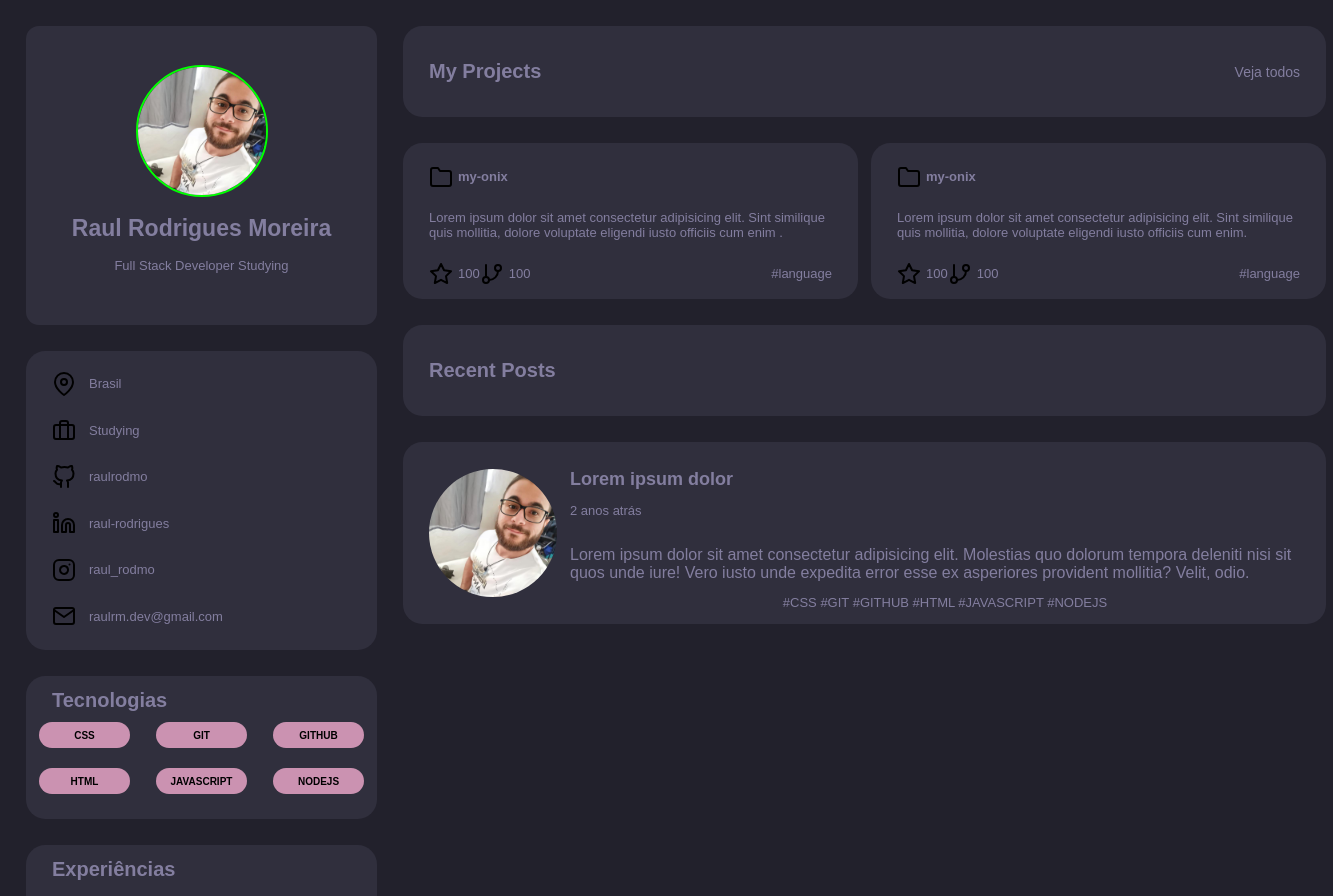
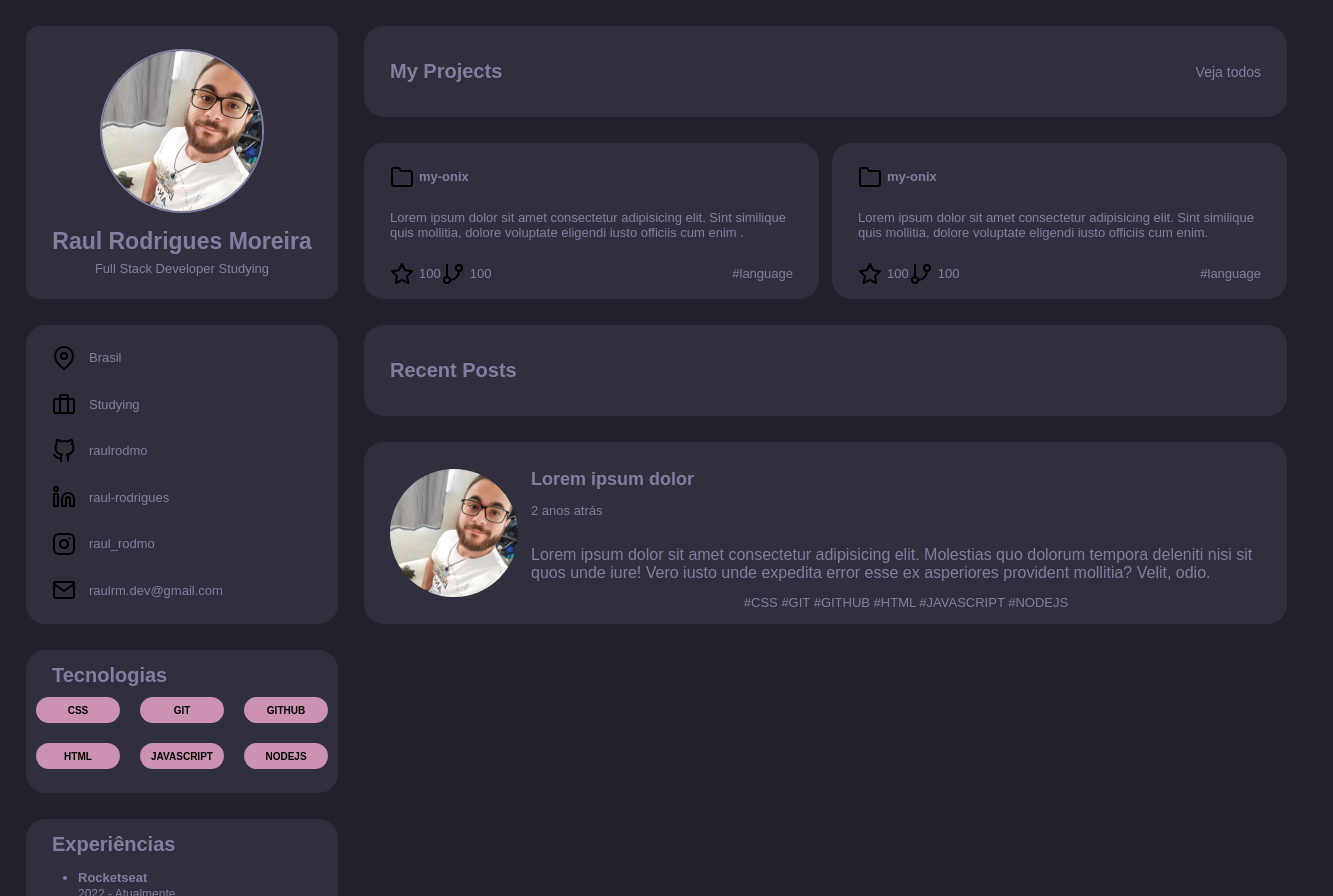
Before and after one commit to raulrodmo/Desafio04PortfolioRocketseat, a plain HTML site: page index.html in a window 1280 px wide. Shown: the top 896 px of the page, 1333 px wide, since content can reach past the window. Drawn offline with Linux system fonts and the light colour scheme.

Commit message:
update portifolio

```diff
--- a/index.html
+++ b/index.html
@@ -14,7 +14,7 @@
     <main>
     <div
       id="profile">
-      <img class="profile" id= "p-img" src="./assets/imgpeople.jpg" alt="failed" width="128px" height="128px">
+      <img class="profile" id= "p-img" src="./assets/imgpeople.jpg" alt="failed" width="160px" height="160px">
       <h1 class="profile" id="p-name">Raul Rodrigues Moreira</h1>
       <p class="profile" id="p-complement-name">
         Full Stack Developer Studying
--- a/style.css
+++ b/style.css
@@ -2,6 +2,7 @@
     font-family: 'Merriweather', sans-serif;
     font-size: 13px;
     color: #837E9F;
+    padding: 0;
 }
 
 body{
@@ -11,27 +12,34 @@ body{
 }
 
 #profile{
-    padding: 3rem 0 0 0;
-    text-align: center;
-    width: 27rem;
-    height: 20rem;
+    width: 24rem;
+    height: 21rem;
     background-color: #302F3D;
     border-radius: 1rem;
+    display: flex;
+    flex-direction: column;
+    align-items: center;
+    justify-content: center;
 }
 
 #p-img{
     border-radius: 50%;
-    border: 0.2rem solid #00FF00;
+    border: 0.2rem solid #837E9F;
 }
 
 #p-name{
     font-size: 23px;
+    margin-bottom: 0.5rem;
+}
+
+#p-complement-name{
+    margin: 0;
 }
 
 #links{
     margin: 2rem 0;
     padding: 1rem 0;
-    width: 27rem;
+    width: 24rem;
     height: 21rem;
     background-color: #302F3D;
     border-radius: 1.5rem;
@@ -50,24 +58,26 @@ body{
 
 
 #technologies{
-    margin: 2rem 0;
-    width: 27rem;
+    width: 24rem;
     height: 11rem;
     background-color: #302F3D;
     border-radius: 1.5rem;
     font-size: 10px;
+    display: flex;
+    flex-direction: column;
+    justify-content: center;
 }
 
     #t-title{
-        padding: 1rem 0 0 0;
-        margin: 0 0 0 2rem;
+        margin-top: 0;
+        margin-bottom: 0;
+        margin-left: 2rem;
         font-size: 20px;
     }
     .technologies{
         font-weight: bold;
         color: #000000;
-        text-align: center;
-        width: 7rem;
+        width: 6.5rem;
         height: 2rem;
         font-size: 10px;
         background-color: #CB92B1;
@@ -85,20 +95,24 @@ body{
 
 #experiences{
     margin: 2rem 0;
-    width: 27rem;
+    width: 24rem;
     height: 22rem;
     background-color: #302F3D;
     border-radius: 1.5rem;
+    display: flex;
+    flex-direction: column;
+    justify-content: center;
 }
 
     #exp-title{
-        padding: 1rem 0 0 0;
-        margin: 0 0 0 2rem;
+        margin-bottom: 0;
+        margin-top: 2rem;
+        margin-left: 2rem;
         font-size: 20px;
     }
 
     .experiences{
-        margin: 0 2rem 0 2rem;
+        margin-left: 4rem;
         font-size: 14px;
     }
 
@@ -108,7 +122,7 @@ body{
 
 #education{
     margin: 2rem 0;
-    width: 27rem;
+    width: 24rem;
     height: 25rem;
     background-color: #302F3D;
     border-radius: 1.5rem;
@@ -139,7 +153,7 @@ body{
     justify-content: space-between;
     position: absolute;
     top:0;
-    left: 31rem;
+    left: 28rem;
 
     }
 
@@ -163,7 +177,7 @@ body{
     border-radius: 1.5rem;
     position: absolute;
     top: 9rem;
-    left: 31rem;
+    left: 28rem;
 }
 
     .title-project{
@@ -198,7 +212,7 @@ body{
     border-radius: 1.5rem;
     position: absolute;
     top: 9rem;
-    left: 67rem;
+    left: 64rem;
 }
 
 #recent-posts{
@@ -212,7 +226,7 @@ body{
     justify-content: space-between;
     position: absolute;
     top: 23rem;
-    left: 31rem;
+    left: 28rem;
     }
 
     #rp-title{
@@ -231,7 +245,7 @@ body{
     align-items: center;
     position: absolute;
     top: 32rem;
-    left: 31rem;
+    left: 28rem;
 }
 
     #post-title{
```
